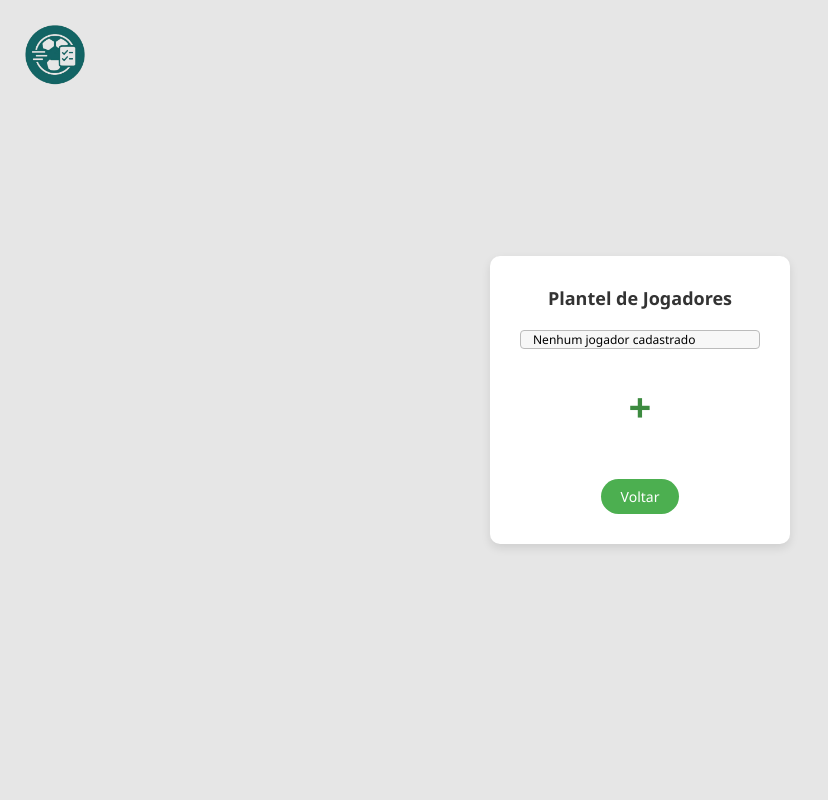
After one commit to Gustav0-Silva/match-report-go, a Flask app: page /plantel in a window 1280 px wide. The commit adds this page. Shown: the whole page, without its empty margins (0-828 px from the left). Run offline with Flask 3, Linux system fonts and the light colour scheme.

Commit message:
Inserindo Plantel de Jogadores

```diff
--- a/app.py
+++ b/app.py
@@ -1,10 +1,14 @@
 from flask import Flask, render_template, request, redirect, url_for
 from models import db, Jogador, Partida, Estatistica
+from flask_migrate import Migrate
+from datetime import datetime
 
 app = Flask(__name__)
 app.config['SQLALCHEMY_DATABASE_URI'] = 'sqlite:///database.db'
 app.config['SQLALCHEMY_TRACK_MODIFICATIONS'] = False
+
 db.init_app(app)
+migrate = Migrate(app, db)
 
 with app.app_context():
     db.create_all()
@@ -13,58 +17,82 @@ with app.app_context():
 
 @app.route("/")
 def index():
-    return render_template("index.html")
+    partidas = Partida.query.all()
+    return render_template("index.html", partidas=partidas)
 
 # ---- Plantel de Jogadores ----
-@app.route("/jogadores")
-def jogadores():
-    lista = Jogador.query.all()
-    return render_template("jogadores.html", jogadores=lista)
 
-@app.route("/jogadores/add", methods=["GET", "POST"])
+jogadores = []
+
+@app.route("/plantel")
+def plantel():
+    jogadores = Jogador.query.all()  # pega todos os jogadores
+    return render_template('plantel.html', jogadores=jogadores)
+
+@app.route("/add_jogador", methods=["GET", "POST"])
 def add_jogador():
     if request.method == "POST":
-        nome = request.form["nome"]
-        nascimento = request.form["nascimento"]
-        posicao = request.form["posicao"]
-        novo = Jogador(nome=nome, nascimento=nascimento, posicao=posicao)
-        db.session.add(novo)
-        db.session.commit()
-        return redirect(url_for("jogadores"))
-    return render_template("jogador_form.html")
+        nome = request.form.get("nome")
+        posicao = request.form.get("posicao")
+        numero = request.form.get("numero")
 
-@app.route("/jogadores/delete/<int:id>")
-def delete_jogador(id):
-    j = Jogador.query.get(id)
-    db.session.delete(j)
+        if nome and posicao and numero:
+            novo = Jogador(nome=nome, posicao=posicao, numero=numero)
+            db.session.add(novo)
+            db.session.commit()
+            return redirect(url_for("plantel"))
+    return render_template("add_jogador.html")
+
+@app.route('/delete_jogador/<int:index>', methods=['POST', 'GET'])
+def delete_jogador(index):
+    jogador = Jogador.query.get_or_404(index)  # pega o jogador pelo id
+    db.session.delete(jogador)
     db.session.commit()
-    return redirect(url_for("jogadores"))
+    return redirect(url_for('plantel'))  # volta para a página do plantel
 
 # ---- Iniciar Partida ----
 @app.route("/sumula", methods=["GET", "POST"])
 def sumula():
     jogadores = Jogador.query.all()
+
     if request.method == "POST":
-        id_jogador = request.form["jogador_id"]
-        evento = request.form["evento"]
-        tempo = request.form["tempo"]
+        time_adversario = request.form.get("time_adversario")
+        data = datetime.now().strftime("%d/%m/%Y")
 
-        estat = Estatistica(jogador_id=id_jogador, evento=evento, tempo=tempo)
-        db.session.add(estat)
+        partida = Partida(time_adversario=time_adversario, data=data)
+        db.session.add(partida)
         db.session.commit()
-        return redirect(url_for("sumula"))
 
-    estatisticas = Estatistica.query.all()
-    return render_template("sumula.html", jogadores=jogadores, estatisticas=estatisticas)
+        for jogador in jogadores:
+            estat = Estatistica(
+                jogador_id=jogador.id,
+                partida_id=partida.id,
+                gol_marcado=int(request.form.get(f"gol_marcado_{jogador.id}", 0)),
+                gol_sofrido=int(request.form.get(f"gol_sofrido_{jogador.id}", 0)),
+                gol_contra=int(request.form.get(f"gol_contra_{jogador.id}", 0)),
+                assistencia=int(request.form.get(f"assistencia_{jogador.id}", 0)),
+                falta_feita=int(request.form.get(f"falta_feita_{jogador.id}", 0)),
+                falta_sofrida=int(request.form.get(f"falta_sofrida_{jogador.id}", 0)),
+                cartao_amarelo=int(request.form.get(f"cartao_amarelo_{jogador.id}", 0)),
+                cartao_vermelho=int(request.form.get(f"cartao_vermelho_{jogador.id}", 0)),
+            )
+            db.session.add(estat)
+
+        db.session.commit()
+        return redirect(url_for("historico"))
+
+    return render_template("sumula.html", jogadores=jogadores)
+
+# ---- Histórico ----
+@app.route("/historico")
+def historico():
+    partidas = Partida.query.all()
+    return render_template("historico.html", partidas=partidas)
 
 # ---- Estatística e Histórico (em branco por enquanto) ----
 @app.route("/estatistica")
 def estatistica():
     return "<h2>Em construção...</h2>"
 
-@app.route("/historico")
-def historico():
-    return "<h2>Em construção...</h2>"
-
 if __name__ == "__main__":
     app.run(debug=True)
--- a/static/css/style.css
+++ b/static/css/style.css
@@ -8,7 +8,10 @@
 
 /* ===== Corpo da Página ===== */
 body {
-    background-color: #eaeaea;
+    font-family: Arial, sans-serif;
+    background-color: #e6e6e6;
+    margin: 0;
+    padding: 0;
     display: flex;
     justify-content: center;
     align-items: center;
@@ -17,12 +20,11 @@ body {
 
 /* ===== Container Principal ===== */
 .container {
-    background-color: #f5f5f5;
-    width: 80%;
-    max-width: 900px;
+    background-color: #ffffff;
+    border-radius: 10px;
     padding: 30px;
-    border-radius: 12px;
-    box-shadow: 0 4px 12px rgba(0,0,0,0.15);
+    box-shadow: 0px 4px 10px rgba(0,0,0,0.1);
+    min-width: 300px;
     text-align: center;
 }
 
@@ -68,3 +70,226 @@ body {
     max-height: 20rem;
 
 }
+
+h2 {
+    margin-bottom: 20px;
+    font-size: 18px;
+    color: #333;
+}
+
+input[type="text"], input[type="number"] {
+    width: 80%;
+    padding: 8px;
+    margin: 10px 0;
+    border: 1px solid #bbb;
+    border-radius: 5px;
+    font-size: 14px;
+}
+
+button, .btn {
+    background-color: #4CAF50;
+    color: white;
+    padding: 8px 20px;
+    margin-top: 15px;
+    border: none;
+    border-radius: 20px;
+    cursor: pointer;
+    font-size: 14px;
+    transition: background 0.3s ease;
+    text-decoration: none;
+    display: inline-block;
+}
+
+button:hover, .btn:hover {
+    background-color: #3d8b40;
+}
+
+.add-btn {
+    background-color: transparent;
+    color: #3d8b40;
+    font-size: 40px;
+    font-weight: bold;
+    border-radius: 50%;
+}
+
+.add-btn:hover {
+    background-color: transparent;
+    color: #14514f;
+
+}
+
+/* Lista de jogadores */
+.player-list {
+    list-style-type: none;
+    padding: 0;
+    margin: 7px 0;
+}
+
+.player-list li {
+    display: flex;
+    align-items: center;
+    justify-content: space-between;
+    background: #f7f7f7;
+    padding: 0px 12px;
+    border-radius: 4px;
+    margin-bottom: 5px;
+    font-size: 12px;
+    border: #bbb 1px solid;
+}
+
+/* Botão excluir (X vermelho) */
+
+.delete-btn button{
+    background: none;
+    padding: none;
+    margin: 0 0 0 0;
+    border: 0px;
+    font-size: 17px;
+    font-weight: bold;
+    color: red;
+    cursor: pointer;
+    transition: color 0.3s ease;
+}
+
+.delete-btn button:hover {
+    color: darkred;
+}
+
+/*Botão de Fechar (X de Fechar Guia) */
+.player-card {
+    position: relative;
+    background-color: #ffffff;
+    border-radius: 10px;
+    padding: 30px;
+    box-shadow: 0px 4px 10px rgba(0,0,0,0.1);
+    min-width: 300px;
+    text-align: center;
+}
+
+.close-btn button {
+    position: absolute;
+    top: -15px;
+    right: 0px;
+    background: none;
+    border: none;
+    font-size: 20px;
+    font-weight: bold;
+    color: #666;
+    cursor: pointer;
+    transition: color 0.3s ease;
+}
+
+.close-btn:hover {
+    color: red;
+}
+
+
+/* Container da súmula */
+/* Container principal */
+.sumula-container {
+    width: 95%;
+    max-width: 900px;
+    margin: 30px auto;
+    background: #fff;
+    padding: 20px;
+    border-radius: 12px;
+    box-shadow: 0px 4px 12px rgba(0,0,0,0.1);
+}
+
+/* Header */
+.sumula-header {
+    display: flex;
+    align-items: center;
+    justify-content: center;
+    gap: 12px;
+    margin-bottom: 20px;
+}
+
+.sumula-header .time-nome {
+    font-weight: bold;
+    font-size: 18px;
+}
+
+.placar {
+    width: 50px;
+    text-align: center;
+    font-size: 18px;
+    padding: 6px;
+    border-radius: 6px;
+    border: 1px solid #ccc;
+}
+
+.sumula-header .x {
+    font-weight: bold;
+    font-size: 20px;
+}
+
+.time-adversario {
+    flex: 1;
+    padding: 6px 10px;
+    border-radius: 6px;
+    border: 1px solid #ccc;
+}
+
+/* Tabela */
+.tabela-sumula {
+    overflow-x: auto;
+}
+
+.tabela-sumula table {
+    width: 100%;
+    border-collapse: collapse;
+    text-align: center;
+    font-size: 14px;
+}
+
+.tabela-sumula th {
+    background: #f2f2f2;
+    padding: 8px;
+}
+
+.tabela-sumula td {
+    padding: 6px;
+    border-bottom: 1px solid #ddd;
+}
+
+.tabela-sumula input[type="text"] {
+    width: 100%;
+    padding: 6px;
+    border: 1px solid #ccc;
+    border-radius: 6px;
+}
+
+/* Rodapé */
+.sumula-footer {
+    display: flex;
+    justify-content: space-between;
+    align-items: flex-start;
+    margin-top: 20px;
+    flex-wrap: wrap;
+    gap: 15px;
+}
+
+/* Botões de tempo */
+.tempo-btn {
+    padding: 10px 15px;
+    background: #c3f0d2;
+    border: none;
+    border-radius: 50%;
+    font-weight: bold;
+    cursor: pointer;
+    transition: background 0.3s;
+}
+
+.tempo-btn:hover {
+    background: #9bd8b0;
+}
+
+/* Estatísticas */
+.estatisticas {
+    display: flex;
+    flex-direction: column;
+    gap: 8px;
+    text-align: right;
+    font-weight: bold;
+}
--- a/templates/index.html
+++ b/templates/index.html
@@ -8,10 +8,6 @@
 </head>
 <body>
 
-    <!-- Logo -->
-    <div class="logo">
-        <img src="{{ url_for('static', filename='images/MRG_Logo.png') }}" alt="Logo MRG">
-    </div>
 
     <!-- Conteúdo -->
     <div class="container">
@@ -22,7 +18,7 @@
         <div class="button-grid">
             <a href="/plantel">Plantel de Jogadores</a>
             <a href="/estatistica">Estatística</a>
-            <a href="/iniciar">Iniciar Partida</a>
+            <a href="/sumula">Iniciar Partida</a>
             <a href="/historico">Histórico de Partidas</a>
         </div>
     </div>
--- /dev/null
+++ b/templates/plantel.html
@@ -0,0 +1,40 @@
+<!DOCTYPE html>
+<html lang="pt-br">
+<head>
+    <meta charset="UTF-8">
+    <title>Plantel de Jogadores</title>
+    <link rel="stylesheet" href="{{ url_for('static', filename='css/style.css') }}">
+</head>
+<body>
+
+    <!-- Logo -->
+    <div class="logo">
+        <img src="{{ url_for('static', filename='images/MRG_Logo.png') }}" alt="Logo MRG">
+    </div>
+
+
+    <div class="container">
+        <h2>Plantel de Jogadores</h2>
+
+        <ul class="player-list">
+            {% for jogador in jogadores %}
+                <li>{{ jogador.nome }} - {{ jogador.numero }} - {{ jogador.posicao }}
+                    <a href="{{ url_for('delete_jogador', index=jogador.id) }}" class="delete-btn">
+                        <button>&times;</button>
+                    </a>
+                </li>
+            {% else %}
+                <li>Nenhum jogador cadastrado</li>
+
+            {% endfor %}
+        </ul>
+
+        <a href="{{ url_for('add_jogador') }}">
+            <button class="add-btn">+</button>
+        </a>
+
+        <br><br>
+        <a href="{{ url_for('index') }}" class="btn">Voltar</a>
+    </div>
+</body>
+</html>
```
Also changed, not shown: models.py (+21 -7 lines), static/css/sumula.css (added, +81 -0 lines), templates/add_jogador.html (added, +27 -0 lines), templates/historico.html (added, +31 -0 lines), templates/sumula.html (+33 -0 lines), database.db (deleted), instance/database.db, templates/jogador_form.html (deleted), templates/jogadores.html (deleted).
